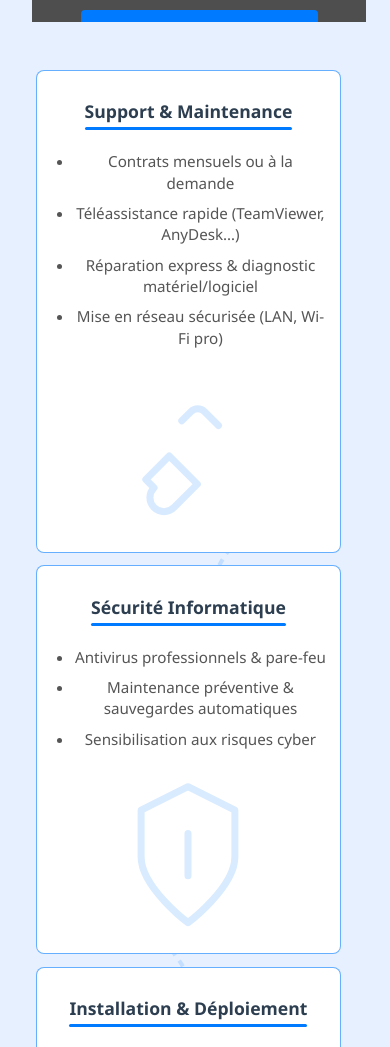
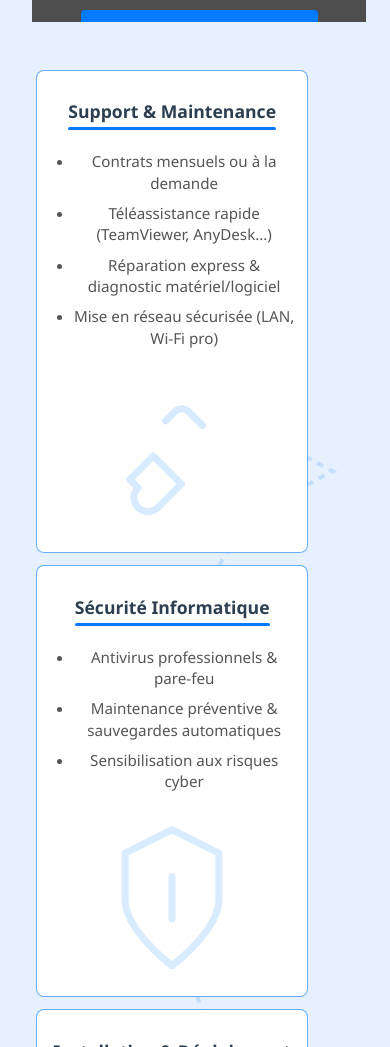
Before and after one commit to davon6/abdel_ITSupport, a Vue app: page /#/professionnels in a window 390 px wide. Shown: the part 394-1441 px from the top of the page. Built offline with nearby package versions, Linux system fonts and the light colour scheme; grey boxes are pictures that could not be loaded.

Commit message:
pro layout mobile

```diff
--- a/src/components/Professionnels.vue
+++ b/src/components/Professionnels.vue
@@ -528,7 +528,7 @@ main.container {
 
   /* Service cards */
   .section-card {
-    max-width: 85% !important;
+    max-width: 75% !important;
     padding: 0.8em !important;
     gap: 0.5em !important;
     box-shadow: none !important;
```
